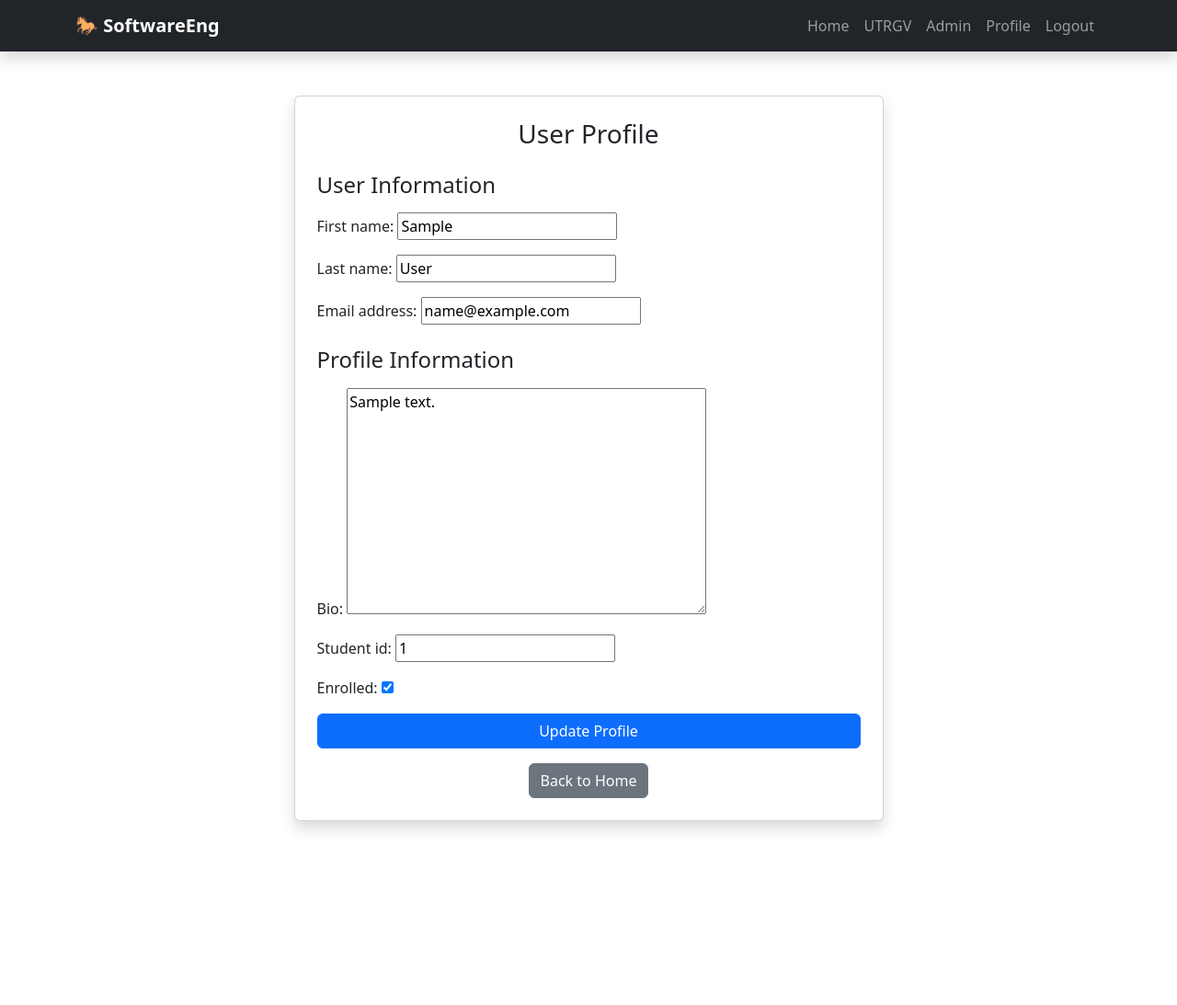
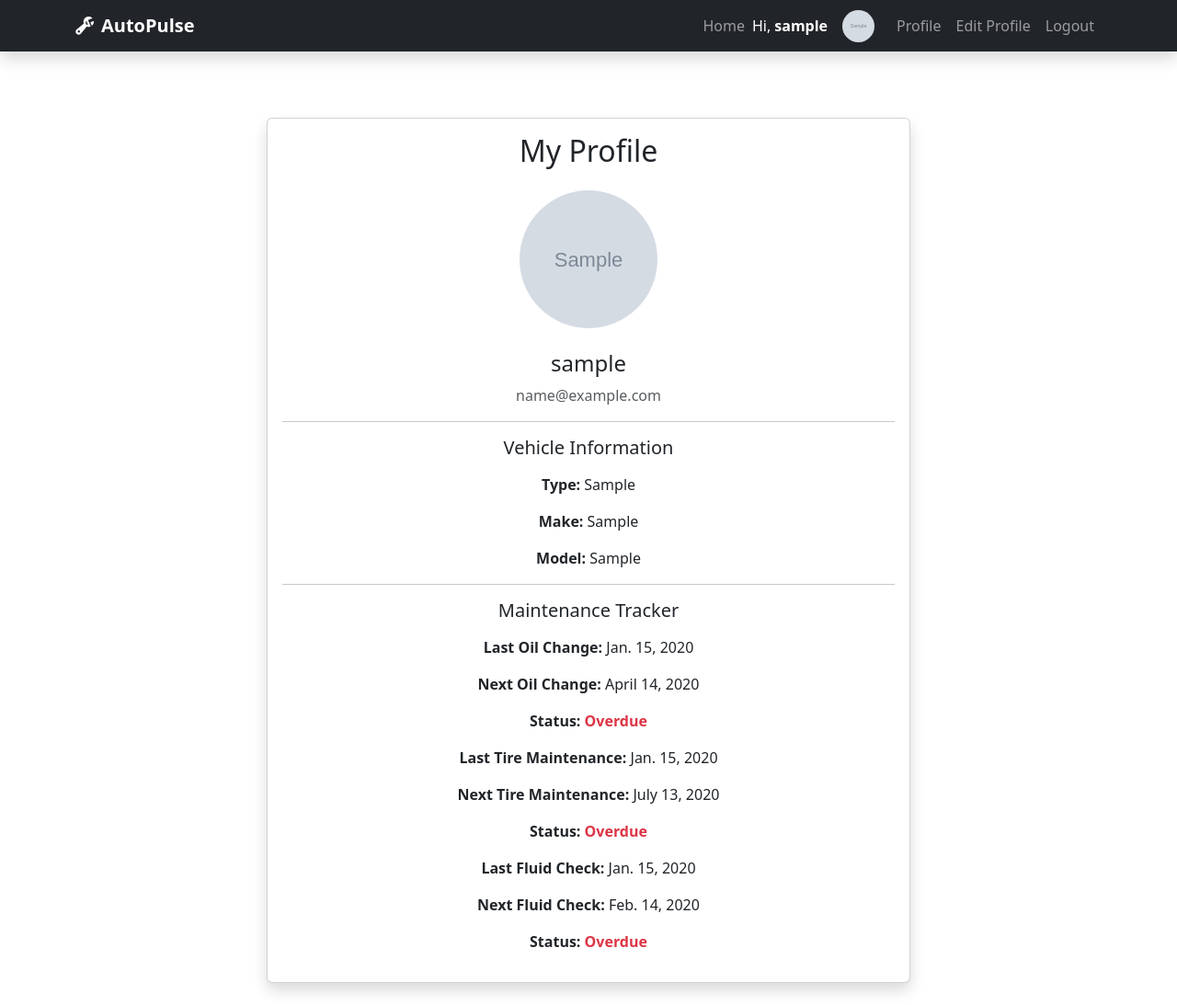
Before and after one commit to crivera193/SoftwareEngProject, a Django app: page /profile/ in a window 1280 px wide. Shown: the whole page at 92% size. Before the commit the page ends 904 px from the top, so only its background shows below. Run offline with Django 4.2, Linux system fonts and the light colour scheme; a user stored in the database is signed in; tables that the repository leaves empty hold one stand-in row (values such as "Sample post"); grey boxes marked "Sample" are stand-in pictures.

Commit message:
login/profile updates

```diff
--- a/mysite/urls.py
+++ b/mysite/urls.py
@@ -1,29 +1,12 @@
-"""
-URL configuration for mysite project.
-
-The `urlpatterns` list routes URLs to views. For more information please see:
-    https://docs.djangoproject.com/en/4.2/topics/http/urls/
-Examples:
-Function views
-    1. Add an import:  from my_app import views
-    2. Add a URL to urlpatterns:  path('', views.home, name='home')
-Class-based views
-    1. Add an import:  from other_app.views import Home
-    2. Add a URL to urlpatterns:  path('', Home.as_view(), name='home')
-Including another URLconf
-    1. Import the include() function: from django.urls import include, path
-    2. Add a URL to urlpatterns:  path('blog/', include('blog.urls'))
-"""
 from django.contrib import admin
 from django.urls import path, include
+from django.conf import settings
+from django.conf.urls.static import static
 
 urlpatterns = [
-    path('admin/', admin.site.urls),
+    path("admin/", admin.site.urls),
     path("", include("newApp.urls")),
 ]
 
-from django.conf import settings
-from django.conf.urls.static import static
-
 if settings.DEBUG:
     urlpatterns += static(settings.MEDIA_URL, document_root=settings.MEDIA_ROOT)
--- a/newApp/forms.py
+++ b/newApp/forms.py
@@ -2,12 +2,49 @@ from django import forms
 from django.contrib.auth.models import User
 from .models import Profile
 
+
 class UserUpdateForm(forms.ModelForm):
     class Meta:
         model = User
-        fields = ['first_name', 'last_name', 'email']
+        fields = ['username', 'email']
+        widgets = {
+            'username': forms.TextInput(attrs={'class': 'form-control'}),
+            'email': forms.EmailInput(attrs={'class': 'form-control'}),
+        }
+
 
 class ProfileUpdateForm(forms.ModelForm):
     class Meta:
         model = Profile
-        fields = ['bio', 'student_id', 'enrolled']
+        fields = [
+            'image',
+            'car_owned',
+            'car_type',
+            'car_make',
+            'car_model',
+            'last_oil_change',
+            'last_tire_maintenance',
+            'last_fluid_check',
+        ]
+
+        labels = {
+            'image': 'Profile Picture',
+            'car_owned': 'Do you own a car?',
+            'car_type': 'Type of Car',
+            'car_make': 'Make',
+            'car_model': 'Model',
+            'last_oil_change': 'Last Oil Change',
+            'last_tire_maintenance': 'Last Tire Maintenance',
+            'last_fluid_check': 'Last Fluid Check',
+        }
+
+        widgets = {
+            'image': forms.ClearableFileInput(attrs={'class': 'form-control'}),
+            'car_owned': forms.CheckboxInput(attrs={'class': 'form-check-input'}),
+            'car_type': forms.TextInput(attrs={'class': 'form-control'}),
+            'car_make': forms.TextInput(attrs={'class': 'form-control'}),
+            'car_model': forms.TextInput(attrs={'class': 'form-control'}),
+            'last_oil_change': forms.DateInput(attrs={'type': 'date', 'class': 'form-control'}),
+            'last_tire_maintenance': forms.DateInput(attrs={'type': 'date', 'class': 'form-control'}),
+            'last_fluid_check': forms.DateInput(attrs={'type': 'date', 'class': 'form-control'}),
+        }
--- a/newApp/templates/newApp/base.html
+++ b/newApp/templates/newApp/base.html
@@ -5,18 +5,21 @@
   <head>
     <meta charset="utf-8" />
     <meta name="viewport" content="width=device-width, initial-scale=1" />
-    <title>{% block title %}SoftwareEng{% endblock %}</title>
+    <title>{% block title %}AutoPulse{% endblock %}</title>
 
     <link
       href="https://cdn.jsdelivr.net/npm/bootstrap@5.3.3/dist/css/bootstrap.min.css"
       rel="stylesheet"
     />
+    <link href="https://cdn.jsdelivr.net/npm/bootstrap-icons@1.11.3/font/bootstrap-icons.css" rel="stylesheet">
   </head>
+
   <body>
     <nav class="navbar navbar-expand-lg navbar-dark bg-dark shadow">
       <div class="container">
-        <a class="navbar-brand fw-bold" href="{% url 'home' %}">
-          🐎 SoftwareEng
+        <a class="navbar-brand fw-bold d-flex align-items-center" href="{% url 'home' %}">
+          <i class="bi bi-wrench-adjustable me-2"></i>
+          AutoPulse
         </a>
 
         <button
@@ -38,17 +41,34 @@
               <a class="nav-link" href="{% url 'home' %}">Home</a>
             </li>
 
-            <li class="nav-item">
-              <a class="nav-link" href="https://www.utrgv.edu" target="_blank">UTRGV</a>
+            {% if user.is_authenticated %}
+
+              <li class="nav-item d-flex align-items-center text-white me-3">
+                Hi, <strong class="ms-1">{{ user.username }}</strong>
+              </li>
+
+              <li class="nav-item d-flex align-items-center me-3">
+                <a href="{% url 'profile' %}">
+                  {% if user.profile.image %}
+                    <img src="{{ user.profile.image.url }}"
+                         alt="Profile"
+                         class="rounded-circle"
+                         style="width: 35px; height: 35px; object-fit: cover;">
+                  {% else %}
+                    <img src="{% static 'newApp/images/default.jpg' %}"
+                         alt="Default"
+                         class="rounded-circle"
+                         style="width: 35px; height: 35px; object-fit: cover;">
+                  {% endif %}
+                </a>
               </li>
 
               <li class="nav-item">
-              <a class="nav-link" href="/admin/">Admin</a>
+                <a class="nav-link" href="{% url 'profile' %}">Profile</a>
               </li>
 
-            {% if user.is_authenticated %}
               <li class="nav-item">
-                <a class="nav-link" href="{% url 'profile' %}">Profile</a>
+                <a class="nav-link" href="{% url 'edit-profile' %}">Edit Profile</a>
               </li>
 
               <li class="nav-item">
@@ -59,7 +79,9 @@
                   </button>
                 </form>
               </li>
+
             {% else %}
+
               <li class="nav-item">
                 <a class="nav-link" href="{% url 'login' %}">Login</a>
               </li>
@@ -67,6 +89,7 @@
               <li class="nav-item">
                 <a class="nav-link" href="{% url 'register' %}">Register</a>
               </li>
+
             {% endif %}
           </ul>
         </div>
@@ -75,12 +98,14 @@
 
     <main class="container py-4">
       {% if messages %}
+        <div class="container mt-3">
           {% for message in messages %}
-          <div class="alert alert-success alert-dismissible fade show" role="alert">
+            <div class="alert alert-success alert-dismissible fade show text-center" role="alert">
               {{ message }}
-            <button type="button" class="btn-close" data-bs-dismiss="alert" aria-label="Close"></button>
+              <button type="button" class="btn-close" data-bs-dismiss="alert"></button>
             </div>
           {% endfor %}
+        </div>
       {% endif %}
 
       {% block content %}{% endblock %}
--- a/newApp/templates/newApp/profile.html
+++ b/newApp/templates/newApp/profile.html
@@ -1,33 +1,97 @@
 {% extends "newApp/base.html" %}
+{% load static %}
 
-{% block title %}Profile{% endblock %}
+{% block title %}Profile | AutoPulse{% endblock %}
 
 {% block content %}
-  <div class="row justify-content-center">
-    <div class="col-md-7">
-      <div class="card shadow mt-4">
-        <div class="card-body p-4">
-          <h1 class="h3 mb-4 text-center">User Profile</h1>
+<div class="container mt-5">
+    <div class="card shadow mx-auto" style="max-width: 700px;">
+        <div class="card-body text-center">
 
-          <form method="POST">
-            {% csrf_token %}
+            <h2 class="mb-4">My Profile</h2>
 
-            <h4 class="mb-3">User Information</h4>
-            {{ u_form.as_p }}
+            {% if user.profile.image %}
+                <img src="{{ user.profile.image.url }}" alt="Profile Picture"
+                     class="rounded-circle mb-4"
+                     style="width: 150px; height: 150px; object-fit: cover;">
+            {% else %}
+                <img src="{% static 'newApp/images/default.jpg' %}" alt="Default Profile"
+                     class="rounded-circle mb-4"
+                     style="width: 150px; height: 150px; object-fit: cover;">
+            {% endif %}
 
-            <h4 class="mt-4 mb-3">Profile Information</h4>
-            {{ p_form.as_p }}
+            <h4>{{ user.username }}</h4>
+            <p class="text-muted">{{ user.email }}</p>
 
-            <button type="submit" class="btn btn-primary w-100">
-              Update Profile
-            </button>
-          </form>
+            <hr>
 
-          <div class="text-center mt-3">
-            <a href="{% url 'home' %}" class="btn btn-secondary">Back to Home</a>
-          </div>
+            <h5 class="mb-3">Vehicle Information</h5>
+
+            {% if user.profile.car_owned %}
+                <p><strong>Type:</strong> {{ user.profile.car_type }}</p>
+                <p><strong>Make:</strong> {{ user.profile.car_make }}</p>
+                <p><strong>Model:</strong> {{ user.profile.car_model }}</p>
+
+                <hr>
+
+                <h5 class="mb-3">Maintenance Tracker</h5>
+
+                <div class="mb-3">
+                    <p><strong>Last Oil Change:</strong> {{ user.profile.last_oil_change }}</p>
+                    <p><strong>Next Oil Change:</strong> {{ user.profile.next_oil_change }}</p>
+                    <p>
+                        <strong>Status:</strong>
+                        {% if user.profile.oil_change_status == "Overdue" %}
+                            <span class="text-danger fw-bold">Overdue</span>
+                        {% elif user.profile.oil_change_status == "Due soon" %}
+                            <span class="text-warning fw-bold">Due Soon</span>
+                        {% elif user.profile.oil_change_status == "No date entered" %}
+                            <span class="text-secondary fw-bold">No Date Entered</span>
+                        {% else %}
+                            <span class="text-success fw-bold">Up to Date</span>
+                        {% endif %}
+                    </p>
+                </div>
+
+                <div class="mb-3">
+                    <p><strong>Last Tire Maintenance:</strong> {{ user.profile.last_tire_maintenance }}</p>
+                    <p><strong>Next Tire Maintenance:</strong> {{ user.profile.next_tire_maintenance }}</p>
+                    <p>
+                        <strong>Status:</strong>
+                        {% if user.profile.tire_maintenance_status == "Overdue" %}
+                            <span class="text-danger fw-bold">Overdue</span>
+                        {% elif user.profile.tire_maintenance_status == "Due soon" %}
+                            <span class="text-warning fw-bold">Due Soon</span>
+                        {% elif user.profile.tire_maintenance_status == "No date entered" %}
+                            <span class="text-secondary fw-bold">No Date Entered</span>
+                        {% else %}
+                            <span class="text-success fw-bold">Up to Date</span>
+                        {% endif %}
+                    </p>
+                </div>
+
+                <div class="mb-3">
+                    <p><strong>Last Fluid Check:</strong> {{ user.profile.last_fluid_check }}</p>
+                    <p><strong>Next Fluid Check:</strong> {{ user.profile.next_fluid_check }}</p>
+                    <p>
+                        <strong>Status:</strong>
+                        {% if user.profile.fluid_check_status == "Overdue" %}
+                            <span class="text-danger fw-bold">Overdue</span>
+                        {% elif user.profile.fluid_check_status == "Due soon" %}
+                            <span class="text-warning fw-bold">Due Soon</span>
+                        {% elif user.profile.fluid_check_status == "No date entered" %}
+                            <span class="text-secondary fw-bold">No Date Entered</span>
+                        {% else %}
+                            <span class="text-success fw-bold">Up to Date</span>
+                        {% endif %}
+                    </p>
+                </div>
+
+            {% else %}
+                <p class="text-muted">No vehicle information added yet.</p>
+            {% endif %}
+
         </div>
-      </div>
     </div>
-  </div>
+</div>
 {% endblock %}
--- a/newApp/urls.py
+++ b/newApp/urls.py
@@ -1,11 +1,12 @@
-from django.urls import path, include
+from django.urls import path
+from django.contrib.auth import views as auth_views
 from . import views
-from django.contrib.auth import views as auth_views
 
 urlpatterns = [
-    path('', views.home, name='home'),
-    path("register/", views.register, name='register'),
+    path("", views.home, name="home"),
+    path("register/", views.register, name="register"),
     path("login/", auth_views.LoginView.as_view(template_name="newApp/login.html"), name="login"),
-    path("logout/", auth_views.LogoutView.as_view(), name ="logout"),
+    path("logout/", auth_views.LogoutView.as_view(next_page="home"), name="logout"),
     path("profile/", views.profile, name="profile"),
+    path("profile/edit/", views.edit_profile, name="edit-profile"),
 ]
--- a/newApp/views.py
+++ b/newApp/views.py
@@ -1,8 +1,9 @@
 from django.shortcuts import render, redirect
 from django.contrib.auth.forms import UserCreationForm
+from django.contrib.auth.decorators import login_required
 from django.contrib import messages
-from newApp.forms import ProfileUpdateForm, UserUpdateForm
-from django.contrib.auth.decorators import login_required
+
+from .forms import UserUpdateForm, ProfileUpdateForm
 
 
 def home(request):
@@ -12,12 +13,11 @@ def home(request):
 def register(request):
     if request.method == "POST":
         form = UserCreationForm(request.POST)
-
         if form.is_valid():
             form.save()
-            messages.success(request, "Account created successfully!")
+            username = form.cleaned_data.get("username")
+            messages.success(request, f"Account created for {username}! You can now log in.")
             return redirect("login")
-
     else:
         form = UserCreationForm()
 
@@ -26,26 +26,27 @@ def register(request):
 
 @login_required
 def profile(request):
+    return render(request, "newApp/profile.html")
 
+
+@login_required
+def edit_profile(request):
     if request.method == "POST":
-
         u_form = UserUpdateForm(request.POST, instance=request.user)
-        p_form = ProfileUpdateForm(request.POST, instance=request.user.profile)
+        p_form = ProfileUpdateForm(request.POST, request.FILES, instance=request.user.profile)
 
         if u_form.is_valid() and p_form.is_valid():
             u_form.save()
             p_form.save()
-
-            messages.success(request, "Profile updated successfully!")
+            messages.success(request, "Profile saved successfully!")
             return redirect("profile")
-
     else:
-
         u_form = UserUpdateForm(instance=request.user)
         p_form = ProfileUpdateForm(instance=request.user.profile)
 
-    return render(
-        request,
-        "newApp/profile.html",
-        {"u_form": u_form, "p_form": p_form},
-    )
+    context = {
+        "u_form": u_form,
+        "p_form": p_form,
+    }
+
+    return render(request, "newApp/edit_profile.html", context)
```
Also changed, not shown: newApp/models.py (+63 -7 lines), newApp/templates/newApp/edit_profile.html (added, +79 -0 lines), newApp/templates/newApp/home.html (+18 -12 lines), newApp/migrations/0002_course_mymodel.py (added), newApp/migrations/0003_delete_course_delete_mymodel_remove_profile_bio_and_more.py (added), newApp/migrations/0004_alter_profile_image.py (added), newApp/static/newApp/images/car.jpg (added), newApp/static/newApp/images/default.jpg (added), 2 other files. Lines whose indentation alone changed are shown as unchanged.
